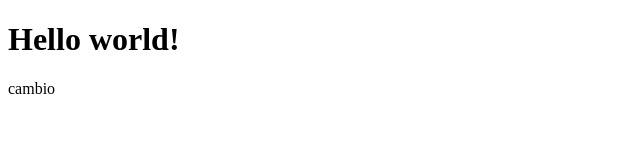
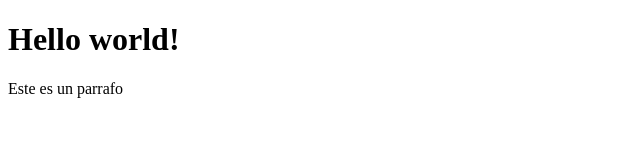
Before and after one commit to thegamesx/hello-world, a plain HTML site: page index.html in a window 1280 px wide. Shown: the full height of the page, 0-640 px from the left. Drawn offline with Linux system fonts and the light colour scheme.

Commit message:
0.3
Se agrego un parrafo

```diff
--- a/index.html
+++ b/index.html
@@ -5,6 +5,6 @@
     </head>
     <body>
         <h1>Hello world!</h1>
-        cambio
+        <p>Este es un parrafo</p>
     </body>
 </html>
```
